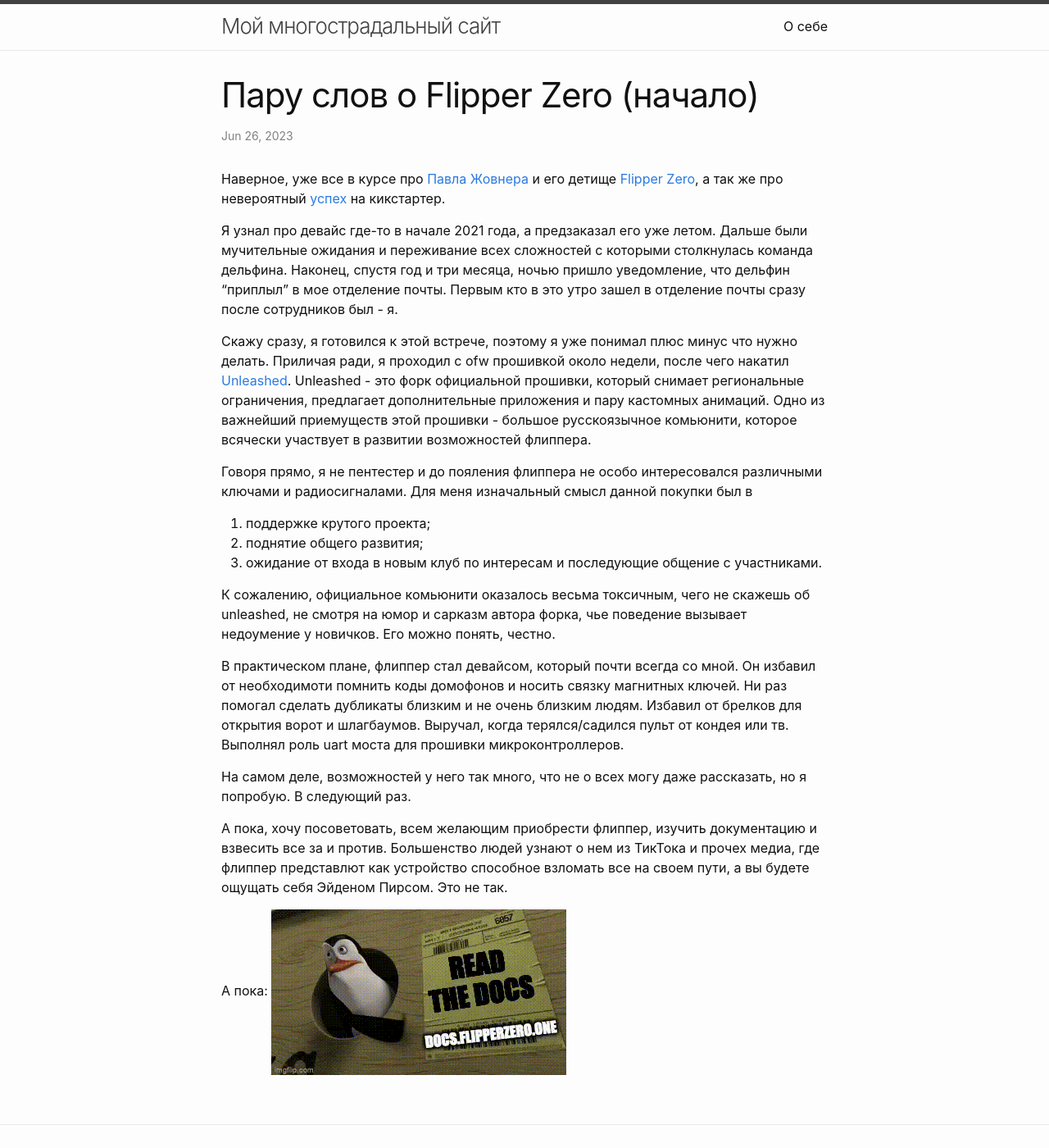
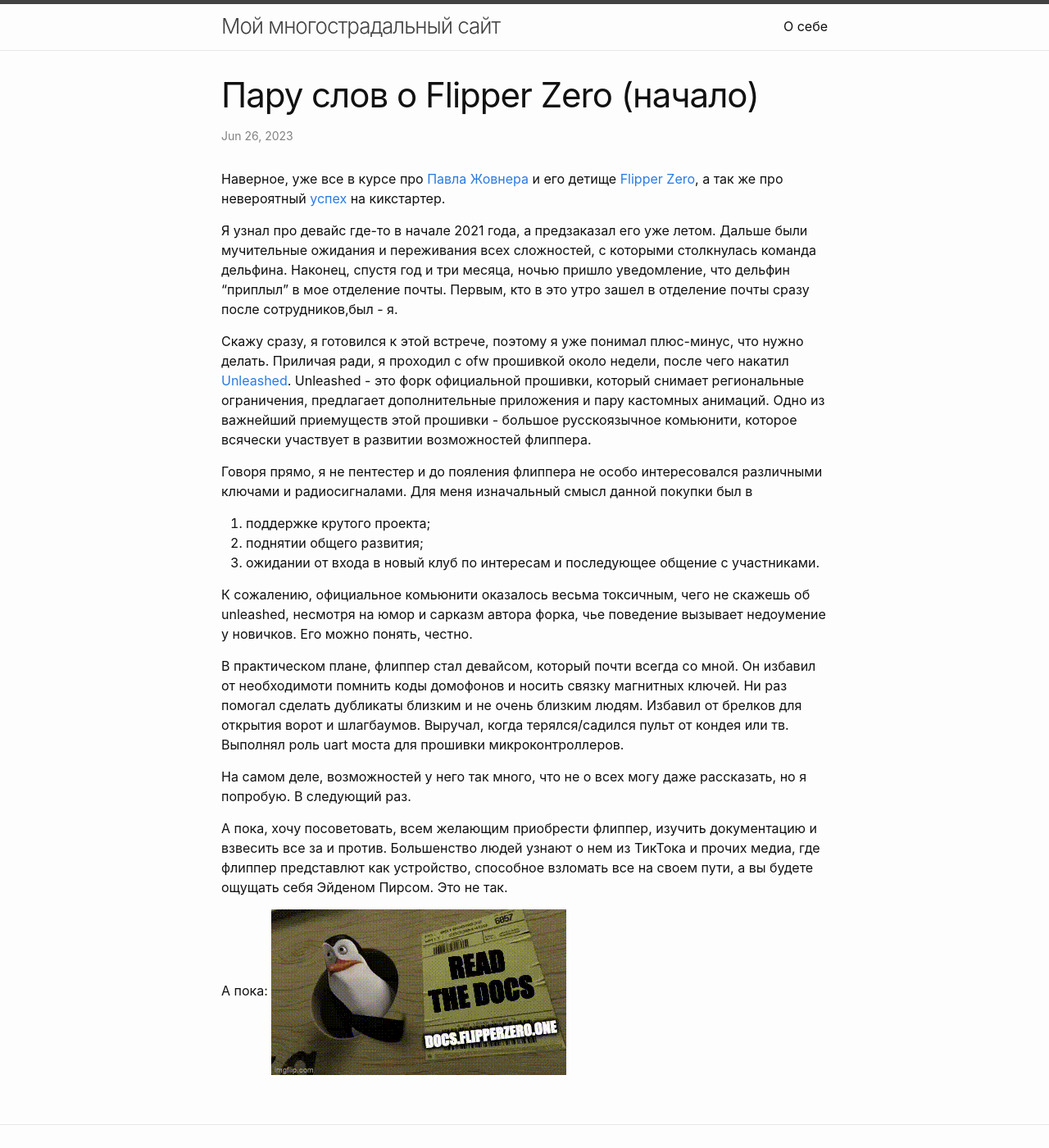
Before and after one commit to etkr4k/etkr4k.github.io, a Jekyll site: the page built from _posts/2023-06-26-flipper.md, in a window 1280 px wide and 1400 px high. Shown: the whole window at 82% size. Built offline with Jekyll 4.4.1, drawn with Linux system fonts in a browser that asks for light colours.

Commit message:
modified:   _posts/2023-06-26-flipper.md

```diff
--- a/_posts/2023-06-26-flipper.md
+++ b/_posts/2023-06-26-flipper.md
@@ -4,23 +4,23 @@ title: Пару слов о Flipper Zero (начало)
 ---
 Наверное, уже все в курсе про [Павла Жовнера](https://habr.com/ru/users/zhovner/) и его детище [Flipper Zero](https://flipperzero.one/), а так же про невероятный [успех](https://www.kickstarter.com/projects/flipper-devices/flipper-zero-tamagochi-for-hackers) на кикстартер.
 
-Я узнал про девайс где-то в начале 2021 года, а предзаказал его уже летом. Дальше были мучительные ожидания и переживание всех сложностей с которыми столкнулась команда дельфина. Наконец, спустя год и три месяца, ночью пришло уведомление, что дельфин "приплыл" в мое отделение почты. Первым кто в это утро зашел в отделение почты сразу после сотрудников был - я.
+Я узнал про девайс где-то в начале 2021 года, а предзаказал его уже летом. Дальше были мучительные ожидания и переживания всех сложностей, с которыми столкнулась команда дельфина. Наконец, спустя год и три месяца, ночью пришло уведомление, что дельфин "приплыл" в мое отделение почты. Первым, кто в это утро зашел в отделение почты сразу после сотрудников,был - я.
 
-Скажу сразу, я готовился к этой встрече, поэтому я уже понимал плюс минус что нужно делать. Приличая ради, я проходил с ofw прошивкой около недели, после чего накатил [Unleashed](https://github.com/DarkFlippers/unleashed-firmware).
+Скажу сразу, я готовился к этой встрече, поэтому я уже понимал плюс-минус, что нужно делать. Приличая ради, я проходил с ofw прошивкой около недели, после чего накатил [Unleashed](https://github.com/DarkFlippers/unleashed-firmware).
 Unleashed - это форк официальной прошивки, который снимает региональные ограничения, предлагает дополнительные приложения и пару кастомных анимаций. Одно из важнейший приемуществ этой прошивки - большое русскоязычное комьюнити, которое всячески участвует в развитии возможностей флиппера.
 
 Говоря прямо, я не пентестер и до пояления флиппера не особо интересовался различными ключами и радиосигналами. Для меня изначальный смысл данной покупки был в
 1. поддержке крутого проекта;
-2. поднятие общего развития;
-3. ожидание от входа в новым клуб по интересам и последующие общение с участниками.
+2. поднятии общего развития;
+3. ожидании от входа в новый клуб по интересам и последующее общение с участниками.
 
-К сожалению, официальное комьюнити оказалось весьма токсичным, чего не скажешь об unleashed, не смотря на юмор и сарказм автора форка, чье поведение вызывает недоумение у новичков. Его можно понять, честно.
+К сожалению, официальное комьюнити оказалось весьма токсичным, чего не скажешь об unleashed, несмотря на юмор и сарказм автора форка, чье поведение вызывает недоумение у новичков. Его можно понять, честно.
 
 В практическом плане, флиппер стал девайсом, который почти всегда со мной. Он избавил от необходимоти помнить коды домофонов и носить связку магнитных ключей. Ни раз помогал сделать дубликаты близким и не очень близким людям. Избавил от брелков для открытия ворот и шлагбаумов. Выручал, когда терялся/садился пульт от кондея или тв. Выполнял роль uart моста для прошивки микроконтроллеров.
 
 На самом деле, возможностей у него так много, что не о всех могу даже рассказать, но я попробую. В следующий раз.
 
-А пока, хочу посоветовать, всем желающим приобрести флиппер, изучить документацию и взвесить все за и против. Большенство людей узнают о нем из ТикТока и прочех медиа, где флиппер представлют как устройство способное взломать все на своем пути, а вы будете ощущать себя Эйденом Пирсом. Это не так.
+А пока, хочу посоветовать, всем желающим приобрести флиппер, изучить документацию и взвесить все за и против. Большенство людей узнают о нем из ТикТока и прочих медиа, где флиппер представлют как устройство, способное взломать все на своем пути, а вы будете ощущать себя Эйденом Пирсом. Это не так.
 
 А пока:
 ![читай документацию](https://etkr4k.github.io/assets/gif/docs.gif)
```
